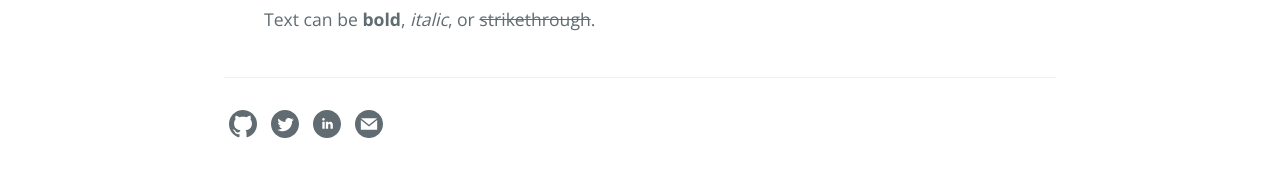
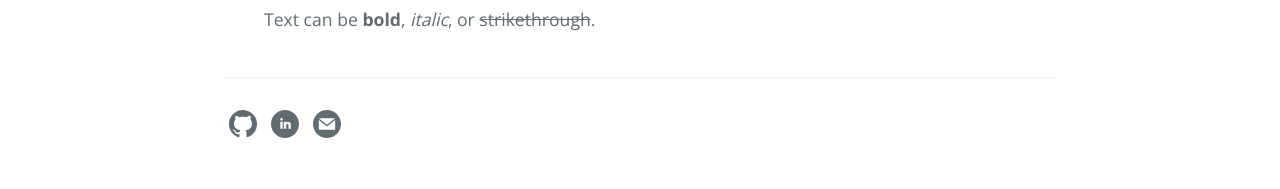
Before and after one commit to JavierLimon/javier-blog, a Jekyll site: the page built from index.md, in a window 1280 px wide. Shown: the part 1207-1396 px from the top of the page. Built offline with Jekyll 4.4.1, drawn with Linux system fonts in a browser that asks for light colours.

Commit message:
Linkedin add and twitter if

```diff
--- a/_config.yml
+++ b/_config.yml
@@ -20,6 +20,8 @@ author: Javier Limon
 image: /thumbnail-jumbo.png
 #twitter:
 #  username: lorepirri
+linkedin:
+  username: javier-limon
 
 plugins:
   - jekyll-target-blank
--- a/_layouts/default.html
+++ b/_layouts/default.html
@@ -103,21 +103,23 @@
                         <svg class="my-svg-icon" xmlns="http://www.w3.org/2000/svg" width="24" height="24" viewBox="0 0 24 24"><path d="M12 0c-6.626 0-12 5.373-12 12 0 5.302 3.438 9.8 8.207 11.387.599.111.793-.261.793-.577v-2.234c-3.338.726-4.033-1.416-4.033-1.416-.546-1.387-1.333-1.756-1.333-1.756-1.089-.745.083-.729.083-.729 1.205.084 1.839 1.237 1.839 1.237 1.07 1.834 2.807 1.304 3.492.997.107-.775.418-1.305.762-1.604-2.665-.305-5.467-1.334-5.467-5.931 0-1.311.469-2.381 1.236-3.221-.124-.303-.535-1.524.117-3.176 0 0 1.008-.322 3.301 1.23.957-.266 1.983-.399 3.003-.404 1.02.005 2.047.138 3.006.404 2.291-1.552 3.297-1.23 3.297-1.23.653 1.653.242 2.874.118 3.176.77.84 1.235 1.911 1.235 3.221 0 4.609-2.807 5.624-5.479 5.921.43.372.823 1.102.823 2.222v3.293c0 .319.192.694.801.576 4.765-1.589 8.199-6.086 8.199-11.386 0-6.627-5.373-12-12-12z"/></svg>
                     </a>
                 </span>
-
+                {% if site.twitter.username %}
                 <!-- Twitter icon -->
                 <span class="my-span-icon">
                     <a href="https://twitter.com/{{ site.twitter.username }}" aria-label="{{ site.github.owner_name }}'s Twitter" title="{{ site.github.owner_name }}'s Twitter">
                         <svg class="my-svg-icon" xmlns="http://www.w3.org/2000/svg" width="24" height="24" viewBox="0 0 24 24"><path d="M12 0c-6.627 0-12 5.373-12 12s5.373 12 12 12 12-5.373 12-12-5.373-12-12-12zm6.066 9.645c.183 4.04-2.83 8.544-8.164 8.544-1.622 0-3.131-.476-4.402-1.291 1.524.18 3.045-.244 4.252-1.189-1.256-.023-2.317-.854-2.684-1.995.451.086.895.061 1.298-.049-1.381-.278-2.335-1.522-2.304-2.853.388.215.83.344 1.301.359-1.279-.855-1.641-2.544-.889-3.835 1.416 1.738 3.533 2.881 5.92 3.001-.419-1.796.944-3.527 2.799-3.527.825 0 1.572.349 2.096.907.654-.128 1.27-.368 1.824-.697-.215.671-.67 1.233-1.263 1.589.581-.07 1.135-.224 1.649-.453-.384.578-.87 1.084-1.433 1.489z"/></svg>
                     </a>
                 </span>
+                {% endif %}
 
-                <!-- Twitter icon -->
+                {% if site.linkedin.username %}
+                <!-- Linkedin icon -->
                 <span class="my-span-icon">
-                    <a href="https://www.linkedin.com/in/javier-limon/" aria-label="{{ site.github.owner_name }}'s Linkedin" title="{{ site.github.owner_name }}'s Linkedin">
+                    <a href="https://www.linkedin.com/in/{{ site.linkedin.username }}" aria-label="{{ site.github.owner_name }}'s Linkedin" title="{{ site.github.owner_name }}'s Linkedin">
                         <svg class="my-svg-icon" xmlns="http://www.w3.org/2000/svg" width="24" height="24" viewBox="0 0 24 24"><path d="M12 0c-6.627 0-12 5.373-12 12s5.373 12 12 12 12-5.373 12-12-5.373-12-12-12zm-2 16h-2v-6h2v6zm-1-6.891c-.607 0-1.1-.496-1.1-1.109 0-.612.492-1.109 1.1-1.109s1.1.497 1.1 1.109c0 .613-.493 1.109-1.1 1.109zm8 6.891h-1.998v-2.861c0-1.881-2.002-1.722-2.002 0v2.861h-2v-6h2v1.093c.872-1.616 4-1.736 4 1.548v3.359z"/></svg>
                     </a>
                 </span>
-
+                {% endif %}
                 <!-- RSS icon -->
                 {% if site.plugins contains "jekyll-feed" %}
                 <span class="my-span-icon">
```
